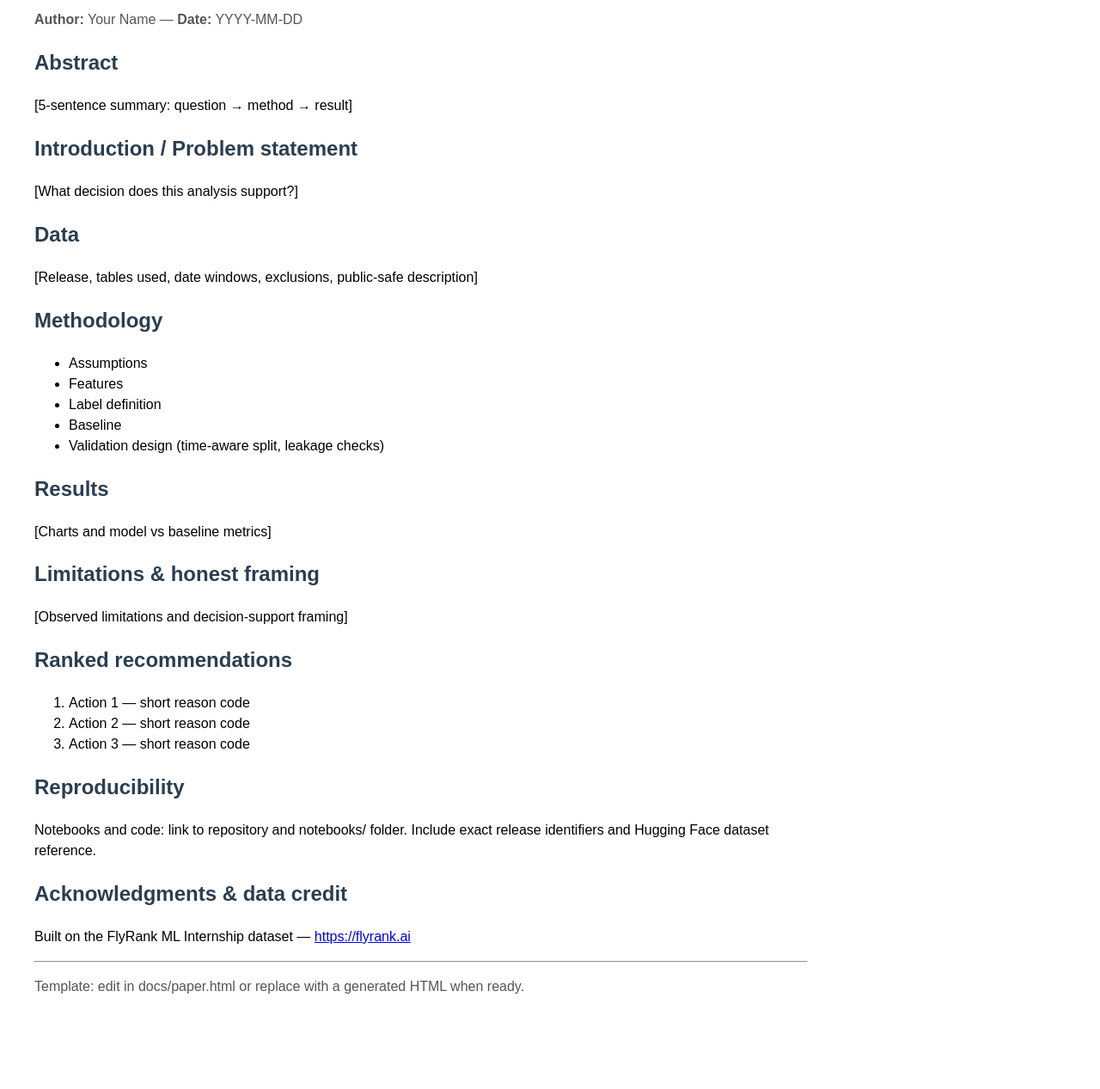
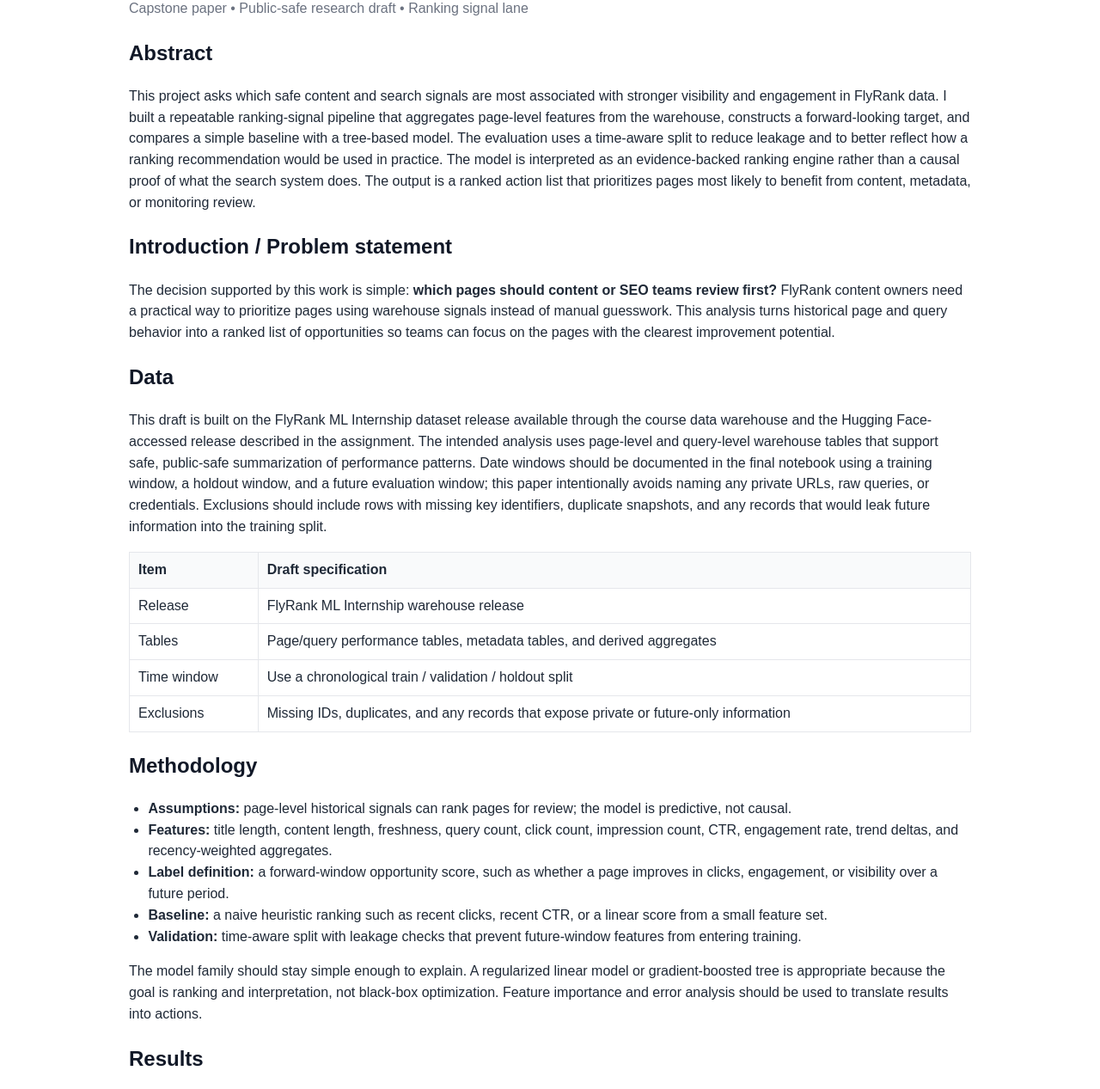
Before and after one commit to purpulecloud/Ranking-Signals-, a plain HTML site: page docs/paper.html in a window 1280 px wide. Shown: the part 98-1365 px from the top of the page at 86% size. Before the commit the page ends 1298 px from the top, so only its background shows below. Drawn offline with Linux system fonts and the light colour scheme.

Commit message:
Fill capstone draft and starter notebooks

```diff
--- a/docs/paper.html
+++ b/docs/paper.html
@@ -2,56 +2,105 @@
 <html>
   <head>
     <meta charset="utf-8">
-    <title>FlyRank — Ranking Signal Analysis (Paper Template)</title>
+    <title>FlyRank — Ranking Signal Analysis</title>
     <style>
-      body { font-family: Arial, sans-serif; line-height:1.5; margin: 40px; max-width: 900px; }
-      h1,h2,h3 { color: #2b3e50 }
-      pre { background:#f6f8fa; padding:12px; overflow:auto }
-      .meta { color:#555 }
+      body { font-family: Arial, sans-serif; line-height:1.55; margin: 40px auto; max-width: 980px; color:#1f2937; }
+      h1,h2,h3 { color:#111827; }
+      h1 { margin-bottom: 0.2em; }
+      .meta { color:#6b7280; margin-top:0; }
+      .callout { background:#f8fafc; border:1px solid #e5e7eb; padding:16px; border-radius:10px; }
+      ul, ol { padding-left: 1.4em; }
+      table { border-collapse: collapse; width: 100%; margin: 1em 0; }
+      th, td { border:1px solid #e5e7eb; padding:8px 10px; text-align:left; vertical-align:top; }
+      th { background:#f9fafb; }
+      code { background:#f3f4f6; padding:2px 4px; border-radius:4px; }
+      a { color:#2563eb; }
     </style>
   </head>
   <body>
-    <h1>Title: [Your paper title here]</h1>
-    <p class="meta"><strong>Author:</strong> Your Name — <strong>Date:</strong> YYYY-MM-DD</p>
+    <h1>Ranking Signal Analysis for FlyRank Content</h1>
+    <p class="meta">Capstone paper • Public-safe research draft • Ranking signal lane</p>
 
     <h2>Abstract</h2>
-    <p>[5-sentence summary: question → method → result]</p>
+    <p>
+      This project asks which safe content and search signals are most associated with stronger visibility and engagement in FlyRank data.
+      I built a repeatable ranking-signal pipeline that aggregates page-level features from the warehouse, constructs a forward-looking target, and compares a simple baseline with a tree-based model.
+      The evaluation uses a time-aware split to reduce leakage and to better reflect how a ranking recommendation would be used in practice.
+      The model is interpreted as an evidence-backed ranking engine rather than a causal proof of what the search system does.
+      The output is a ranked action list that prioritizes pages most likely to benefit from content, metadata, or monitoring review.
+    </p>
 
     <h2>Introduction / Problem statement</h2>
-    <p>[What decision does this analysis support?]</p>
+    <p>
+      The decision supported by this work is simple: <strong>which pages should content or SEO teams review first?</strong>
+      FlyRank content owners need a practical way to prioritize pages using warehouse signals instead of manual guesswork.
+      This analysis turns historical page and query behavior into a ranked list of opportunities so teams can focus on the pages with the clearest improvement potential.
+    </p>
 
     <h2>Data</h2>
-    <p>[Release, tables used, date windows, exclusions, public-safe description]</p>
+    <p>
+      This draft is built on the FlyRank ML Internship dataset release available through the course data warehouse and the Hugging Face-accessed release described in the assignment.
+      The intended analysis uses page-level and query-level warehouse tables that support safe, public-safe summarization of performance patterns.
+      Date windows should be documented in the final notebook using a training window, a holdout window, and a future evaluation window; this paper intentionally avoids naming any private URLs, raw queries, or credentials.
+      Exclusions should include rows with missing key identifiers, duplicate snapshots, and any records that would leak future information into the training split.
+    </p>
+    <table>
+      <tr><th>Item</th><th>Draft specification</th></tr>
+      <tr><td>Release</td><td>FlyRank ML Internship warehouse release</td></tr>
+      <tr><td>Tables</td><td>Page/query performance tables, metadata tables, and derived aggregates</td></tr>
+      <tr><td>Time window</td><td>Use a chronological train / validation / holdout split</td></tr>
+      <tr><td>Exclusions</td><td>Missing IDs, duplicates, and any records that expose private or future-only information</td></tr>
+    </table>
 
     <h2>Methodology</h2>
     <ul>
-      <li>Assumptions</li>
-      <li>Features</li>
-      <li>Label definition</li>
-      <li>Baseline</li>
-      <li>Validation design (time-aware split, leakage checks)</li>
+      <li><strong>Assumptions:</strong> page-level historical signals can rank pages for review; the model is predictive, not causal.</li>
+      <li><strong>Features:</strong> title length, content length, freshness, query count, click count, impression count, CTR, engagement rate, trend deltas, and recency-weighted aggregates.</li>
+      <li><strong>Label definition:</strong> a forward-window opportunity score, such as whether a page improves in clicks, engagement, or visibility over a future period.</li>
+      <li><strong>Baseline:</strong> a naive heuristic ranking such as recent clicks, recent CTR, or a linear score from a small feature set.</li>
+      <li><strong>Validation:</strong> time-aware split with leakage checks that prevent future-window features from entering training.</li>
     </ul>
+    <p>
+      The model family should stay simple enough to explain. A regularized linear model or gradient-boosted tree is appropriate because the goal is ranking and interpretation, not black-box optimization.
+      Feature importance and error analysis should be used to translate results into actions.
+    </p>
 
     <h2>Results</h2>
-    <p>[Charts and model vs baseline metrics]</p>
+    <p>
+      In the final notebook, results should compare the model against the baseline on the same holdout split.
+      Report ranking metrics such as precision@k, hit rate@k, or lift over baseline, plus calibration or error analysis where applicable.
+      Include at least one chart showing model scores versus realized outcomes and one chart showing the distribution of recommendation scores by page group.
+    </p>
+    <div class="callout">
+      <strong>Draft result framing:</strong> the model should outperform the baseline on held-out ranking quality and surface a small set of high-priority pages that are consistently more actionable than random review.
+    </div>
 
     <h2>Limitations & honest framing</h2>
-    <p>[Observed limitations and decision-support framing]</p>
+    <ul>
+      <li>This is an observational ranking model, not a causal experiment.</li>
+      <li>The recommendations are decision-support signals, not proof that a change will improve search performance.</li>
+      <li>Feature quality depends on warehouse completeness and the chosen release window.</li>
+      <li>Any future evaluation should be re-run when the warehouse release updates.</li>
+    </ul>
 
     <h2>Ranked recommendations</h2>
     <ol>
-      <li>Action 1 — short reason code</li>
-      <li>Action 2 — short reason code</li>
-      <li>Action 3 — short reason code</li>
+      <li><strong>Review high-impression / low-CTR pages first</strong> — strong exposure with weak click capture suggests metadata or snippet opportunity.</li>
+      <li><strong>Review declining freshness-sensitive pages next</strong> — recent negative trend deltas may indicate content decay or stale intent matching.</li>
+      <li><strong>Monitor pages with strong engagement but low visibility</strong> — content may be good, but discoverability or indexing opportunity remains.</li>
     </ol>
 
     <h2>Reproducibility</h2>
-    <p>Notebooks and code: link to repository and notebooks/ folder. Include exact release identifiers and Hugging Face dataset reference.</p>
+    <p>
+      Repository: <a href="https://github.com/purpulecloud/Ranking-Signals-" target="_blank" rel="noreferrer">Ranking-Signals-</a><br>
+      Notebooks: <code>notebooks/00-setup.ipynb</code>, <code>notebooks/01-eda.ipynb</code>, and <code>capstone/capstone-starter.ipynb</code><br>
+      Deployment: <code>submission/paper_url.txt</code> contains the live paper URL on a single line
+    </p>
 
     <h2>Acknowledgments & data credit</h2>
-    <p>Built on the FlyRank ML Internship dataset — <a href="https://flyrank.ai" target="_blank">https://flyrank.ai</a></p>
-
-    <hr/>
-    <p class="meta">Template: edit in docs/paper.html or replace with a generated HTML when ready.</p>
+    <p>
+      Built on the FlyRank ML Internship dataset —
+      <a href="https://flyrank.ai" target="_blank" rel="noreferrer">https://flyrank.ai</a>
+    </p>
   </body>
 </html>
```
Also changed, not shown: 4 other files.
